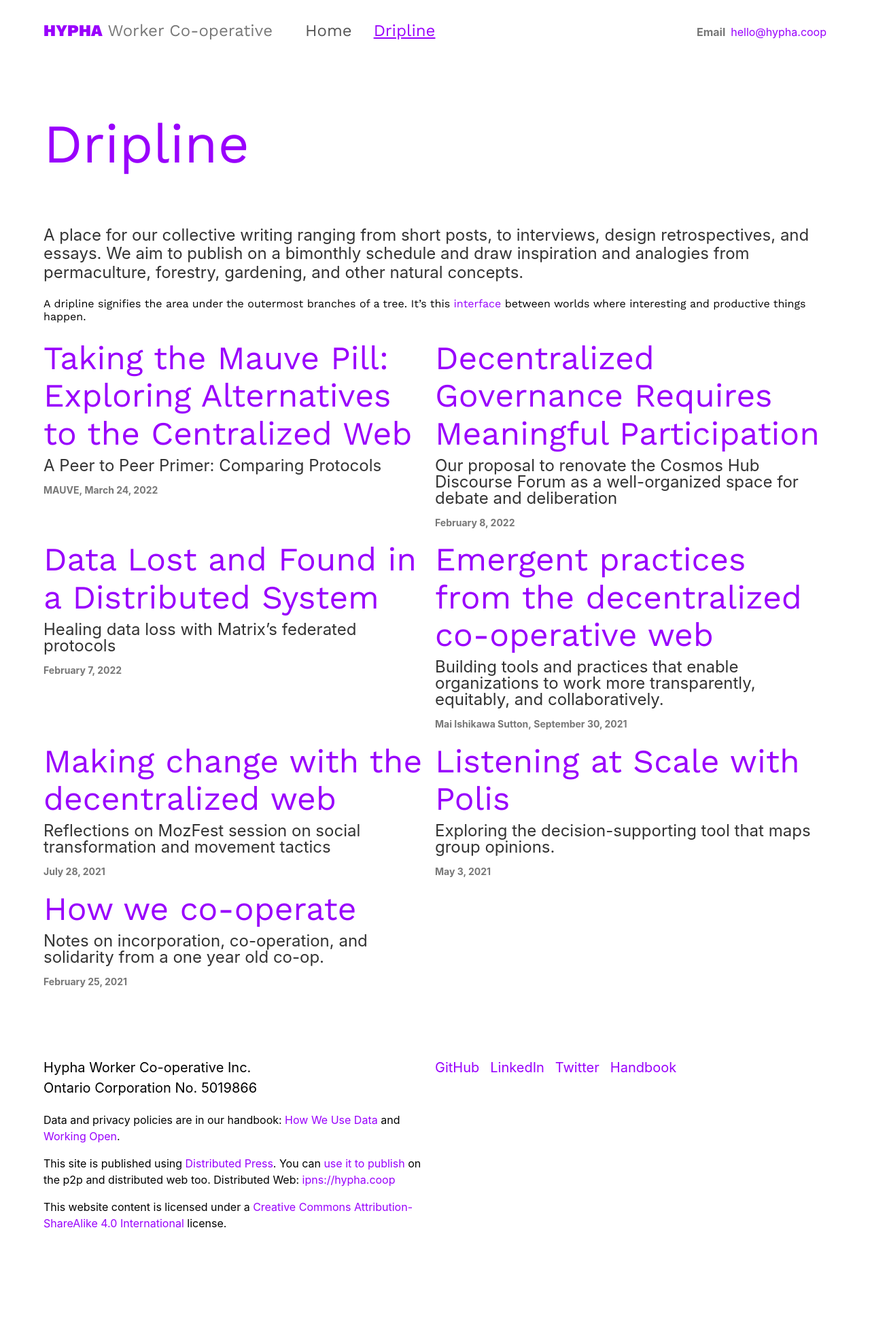
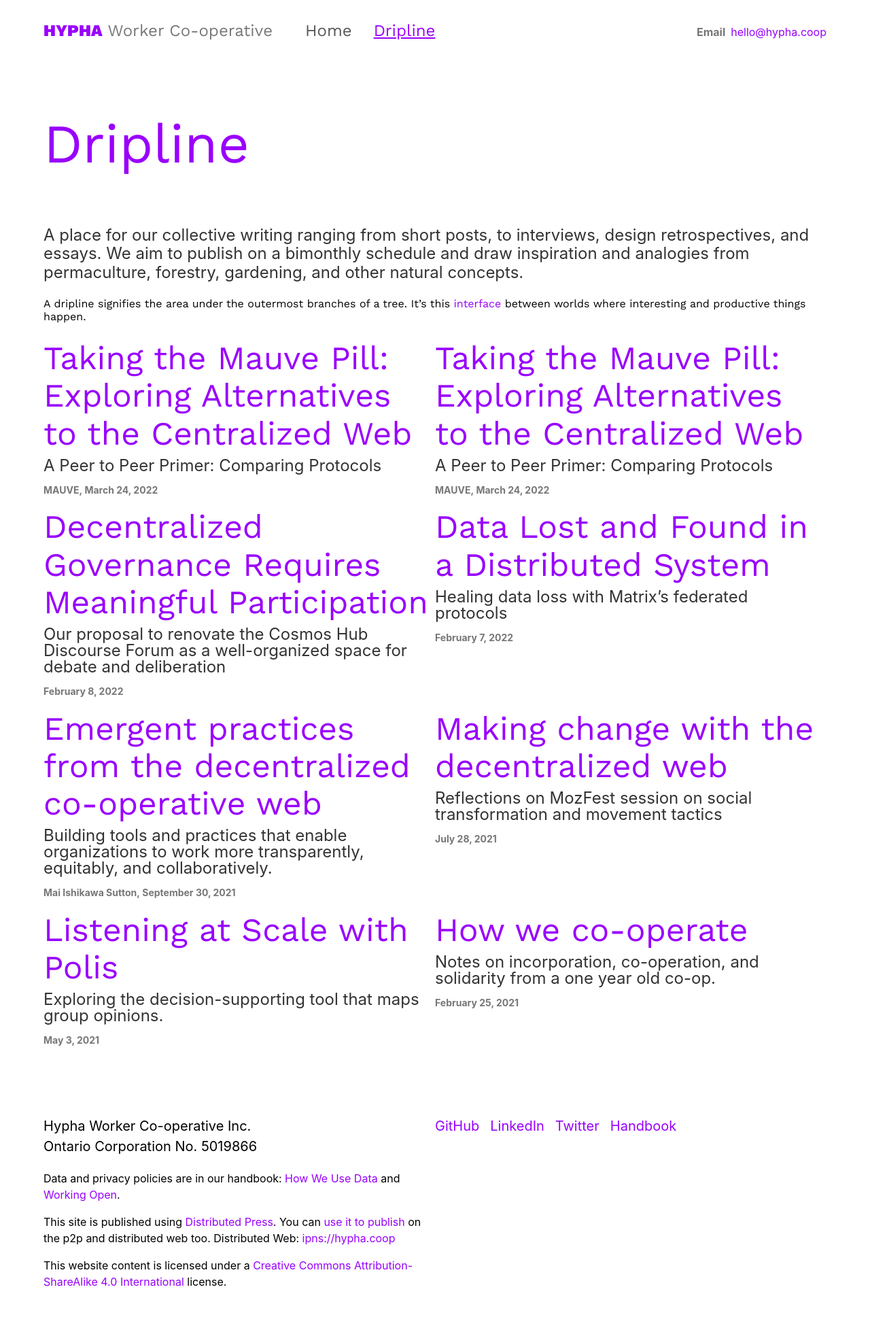
Before and after one commit to hyphacoop/hypha.coop, a Jekyll site: the page built from dripline.html, in a window 1280 px wide. Shown: the whole page at 68% size. Built offline with Jekyll 4.4.1, drawn with Linux system fonts in a browser that asks for light colours; before the commit the page ends 1872 px from its top, so only the background shows below that; some of the changed lines change nothing that is shown.

Commit message:
added table css

```diff
--- /dev/null
+++ b/_posts/2022-03-24-P2P-Primer-Part-1.md
@@ -0,0 +1,97 @@
+---
+title: 'Taking the Mauve Pill: Exploring Alternatives to the Centralized Web'
+author: MAUVE
+date: 2022-03-24
+acknowledgement: 'Mauve is a tech enthusiast with a passion for decentralization. Among their many projects, they are currently developing Agregore, a web browser that combines different peer to peer protocols together.'
+excerpt: 'A Peer to Peer Primer: Comparing Protocols'
+---
+
+### {{ page.excerpt }}
+
+<img
+  src="{{ '/assets/images/posts/2022-03-24-logos.png' | relative_url }}"
+  alt="A collection of peer to peer logos"
+  width="45%"
+/>
+
+Peer to peer (P2P) protocols make it easier to build decentralized applications that can work without any extra server or network infrastructure. They provide more privacy and resilience than centralized platforms, and reduce the barrier to building applications that enable people to share data. However, there are a few to choose from, and it can be daunting to figure out which one is right for your use case.
+
+This post compares several peer to peer protocols, looking at how they work and the tradeoffs to consider when choosing what to use. We will specifically be looking at [BitTorrent](https://www.bittorrent.org/index.html), [Interplanetary File System (IPFS)](https://ipfs.io/), [Secure Scuttlebutt (SSB)](https://scuttlebutt.nz/) and [Hypercore](https://hypercore-protocol.org/) since they have been around for a while and have some similarities that make them easy to compare. We’ll explore how each protocol handles content, links, data models, peer discoverability, security, performance, implementations, and backups. Since that’s a lot to cover in one post, we’ll focus on links and content here; stay tuned for three additional posts. We’ve also included a chart that compares each protocol discussed in this series. Although this comparison is subjective, we hope it’s a useful reference when thinking through which protocol might work best for a particular project.
+
+This post is aimed at people wanting to use these protocols who have basic knowledge about how peer to peer systems work already. If you see a new term, click the links for further reading or [search about it online](https://duckduckgo.com/).
+
+|                      | BitTorrent | Interplanetary File System (IPFS) | Hypercore | Secure Scuttlebutt (SSB) |
+| -------------------- | :--------: | :-------------------------------: | :-------: | :----------------------: |
+| Content              | 🇦          | 🇧                                | 🇩         | 🇦                       |
+| Links                | 🇨          | 🇦                                | 🇧         | 🇨                       |
+| Data Model           | 🇧          | 🇦                                | 🇦         | 🇧                       |
+| Mutability           | 🇩          | 🇧                                | 🇦         | 🇦                       |
+| Peer Discoverability | 🇦          | 🇧                                | 🇦         | 🇧                       |
+| Security             | 🇨          | 🇨                                | 🇧         | 🇧                       |
+| Performance          | 🇨          | 🇨                                | 🇦         | 🇩                       |
+| Implementations      | 🇦          | 🇦                                | 🇨         | 🇧                       |
+| Backups              | 🇦          | 🇦                                | 🇨         | 🇦                       |
+{:.mbtablestyle}
+
+## Content
+
+Each P2P protocol focuses on different types of content and ways of accessing them. We discuss these below and give a final grade.
+
+### Content - BitTorrent
+
+BitTorrent has strong associations with internet piracy where projects like The Pirate Bay are used to upload illegal copies of copyrighted content to bypass restrictions such as DRM or lack of access. However, BitTorrent is frequently used to distribute datasets for things like Linux ISO images, [scientific data](https://pubmed.ncbi.nlm.nih.gov/20418944/), and other legitimate data sharing use cases. It's also being used in applications like [PeerTube](https://joinpeertube.org/), which allow independent content creators to share the bandwidth costs of viewing videos. BitTorrent has also been used by archiving groups like [The Internet Archive](https://archive.org/) in order to distribute archives of content that's our digital history.
+
+Since BitTorrent has been around for a long time, it's well known and there's a lot of content out there to explore.
+
+*Final Grade: A*
+
+### Content - Interplanetary File System (IPFS)
+
+IPFS has been building buzz among blockchain communities by acting as a decentralized file storage alternative to central file servers for things like [Non-Fungible Tokens (NFT)](https://docs.ipfs.io/how-to/mint-nfts-with-ipfs/) and various bits of web content such as [COMPOST](https://ipfs.io/ipns/two.compost.digital/). Its high level APIs have also been used with tools like [WebRecorder](https://webrecorder.net/about) to make it easier to archive content and preserve it in immutable records while deduplicating file content whenever possible.
+
+*Final Grade: B*
+
+### Content - Hypercore
+
+Although Hypercore has a lot of content published in the [Beaker Browser](https://beakerbrowser.com/), much of it is now incompatible with newer versions of Hypercore. Outside of that, there are apps that build on top of the lower level bits of Hypercore like Mapeo or Cabal that share content among specific groups.
+
+*Final Grade: D*
+
+### Content - SSB
+
+Most content on SSB is locked away in people's social graphs and can only be accessed if you get introduced into these networks; for example, by joining Manyverse. However, there are public [viewers](https://viewer.scuttlebot.io/) that offer a glimpse into content that people have chosen to make public.
+
+*Final Grade: A*
+
+## Links: Small But Critical Infrastructure
+
+One of the first things people see when interacting with P2P protocols is how data can be linked to them. Most people are using these protocols for loading content from peer to peer networks, and probably don't think too hard about what the links actually mean. But links are important to consider because the link structure can start to tell you about the different ways the protocols work and some of the constraints in how they can be used. Most of the protocols here have registered URI schemes with [IANA](https://www.iana.org/assignments/uri-schemes/uri-schemes.xhtml), which gives straightforward paths for integrating with different applications without worrying about conflicts.
+
+### Links - BitTorrent
+
+BitTorrent uses links that use the `magnet:` [URI scheme](https://en.wikipedia.org/wiki/Magnet_URI_scheme) by specifying a property that links to the `urn:btih` (BitTorrent InfoHash) for a given Torrent. The standard is used by several other content networks like Kazaa and eDonkey, which were popular file sharing networks that aren't as active these days. The link format can contain extra information like `tracker` servers for  discovering other peers with data and metadata; this lets you know whether a torrent is "private" without needing to download the torrent itself. One thing to note is that magnet links are [URIs](https://en.wikipedia.org/wiki/Uniform_Resource_Identifier), which can identify a torrent, but are not suitable to use as browser [URLs](https://en.wikipedia.org/wiki/URL) because they do not have a “hostname” property that browsers could use as a “origin” to associate things like cookies and permissions with. As well, URI cannot be used for navigating between files inside a given torrent. To address some of the drawbacks of using URI, there's been some talk about standardizing  a [bittorrent://](https://github.com/bittorrent/bittorrent.org/issues/92) URL format that would better integrate with browsers and link to specific data, rather than entire torrents.
+
+*Final Grade: C*
+
+### Links - IPFS
+
+IPFS has a couple of approaches to links. Primarily they use [Content Identifiers, a.k.a. CIDs,](https://docs.ipfs.io/concepts/content-addressing/#cid-conversion) with two ways of turning them into links. `/ipfs/{CID}/` style URLs, which can be easily converted to paths within [IPFS gateways](https://docs.ipfs.io/concepts/ipfs-gateway/) were initially fairly common. These mirror the underlying [Libp2p multi-address format](https://github.com/multiformats/multiaddr#protocols) and rely on paths with a "type" prefix.
+
+More recently, IPFS has been using `ipfs://{CID}` URLs that have had some growing pains based on the encoding of the CID. At first, IPFS was using the case-sensitive CIDv0 spec,  based on the [Base58 Bitcoin encoding](https://learnmeabitcoin.com/technical/base58); but this caused problems with loading IPFS URLs in browsers since the `hostname` portion of a URL is case insensitive and generally gets converted to lowercase when parsed within a browser. To mitigate this, IPFS started migrating to CIDv1 which defaults to `base32` encoding, using all lowercase characters. There's still some growing pains when people try to use CIDv0 style links that are the default in older tools, so if your webpage has a URL that starts with `Qm`, consider updating it with a [CID inspector](https://cid.ipfs.io/). In addition to IPFS links, there are also `IPNS` (InterPlanetary Name System) links that can make use of public keys or DNS (Domain Name Server) names instead of CIDs, like `ipns://{Public Key or DNS}/`. The DNS functionality comes from the [DNSLink](https://www.dnslink.io/) standard.
+
+*Final Grade: A*
+
+### Links - Hypercore
+
+Hypercore’s URL standard has changed over time, primarily guided by innovations in the [Dat CLI](https://docs.dat.foundation/docs/cli-intro) and by Paul Frazee's [Beaker Browser](https://beakerbrowser.com/). Initially, the ecosystem used `dat://{public key}/` URLs where the `public key` was 64 hex characters representing a 32 byte public key. This was extended to specify a `version` in the URL using the `dat://{public key}+{version}/` syntax, and also to specify a [DNS name](https://www.npmjs.com/package/hyper-dns) in the URL. Then in [2020](https://blog.datproject.org/dat-protocol-renamed-hypercore-protocol/), the core team working on the Hypercore Protocol part of the Dat ecosystem split off to do their own thing, and the URL scheme was changed to use the `hyper://` name instead of `dat://`. This URL format is problematic because the `hostname` portion is technically invalid according to the URL standard since it uses 64 characters; the maximum allowed length is 63. Luckily, browsers and many other tools like Node.js happily consume the full length of the key, but the community might need to switch from `hex` encoding to something like IPFS' `base32` encoding in order to better conform with existing standards.
+
+*Final Grade: B*
+
+### Links - Secure Scuttlebutt (SSB)
+
+Secure ScuttleButt is a bit of an outlier in that people generally interact with its data via an app like [Manyverse](https://www.manyver.se/), which abstracts the linking of data to an extent. Under the hood, however, SSB has two methods of linking to data: [Cypherlinks](https://handbook.scuttlebutt.nz/concepts/link) and [SSB URI](https://github.com/ssb-ngi-pointer/ssb-uri-spec). The Cypherlink spec seems to have evolved for the #hashtag syntax that SSB uses to link to "channels'' (a.k.a. “tags” in other social media platforms), and adds three new types: `@feed` to link to a specific person or “feed,” `%message` to link to a message, and `&blob` to link to a blob. This syntax is unique among P2P protocols, and is generally only used when rendering Markdown in apps like [Patchwork](https://github.com/ssbc/patchwork) or Manyverse. The latest innovations are URIs that make use of the ssb: URI scheme, and a "type" like “message,” “feed,” or “blob;” (for example ssb:message/sha256/<MSGID>, ssb:identity/fusion/<KEY>, ssb:feed/bendybutt-v1/<FEEDID>`.) SSB URIs are the "latest and greatest'' in linking structures and put effort into being forward compatible with changes to how SSB feeds are encoded and distributed. However, not all SSB apps such as Patchwork make use of these links (as of March 2022) so you might need to revert to Cypherlinks depending on what you're using.
+
+*Final Grade: C*
+
+
+*Stay tuned for the next post in the series, which will compare data models and mutability.*
--- a/_sass/_hypha.scss
+++ b/_sass/_hypha.scss
@@ -82,3 +82,10 @@
 .scaling-3 {
   background-image: url(/assets/images/scaling-3.png);
 }
+
+.mbtablestyle {
+  border-collapse: collapse;
+  > table, td, th {
+      border: 1px solid black;
+  }
+}
```
